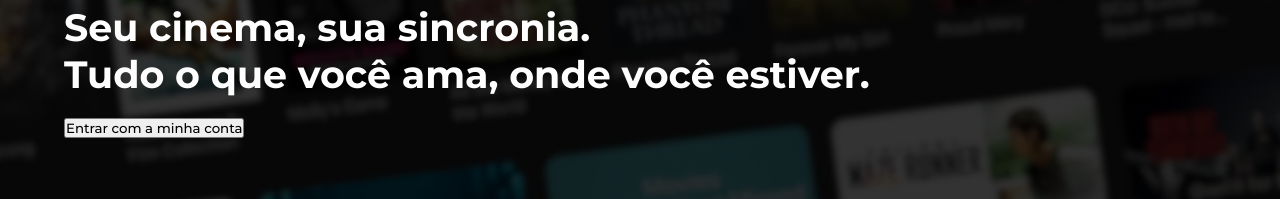
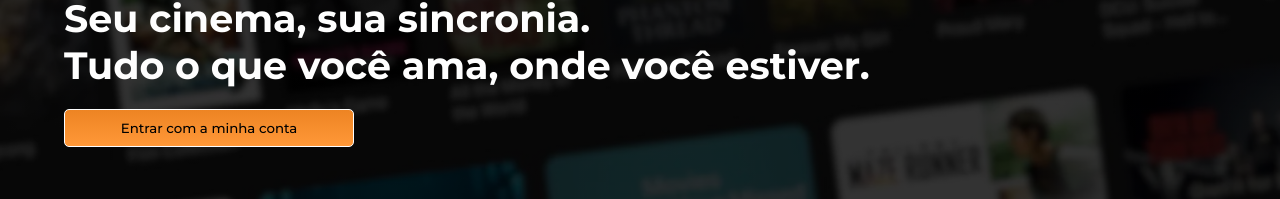
Before and after one commit to Perestra/cinesync, a React (Vite) app: page / in a window 1280 px wide. Shown: the part 174-373 px from the top of the page. Built offline with nearby package versions, Linux system fonts and the light colour scheme.

Commit message:
Styled the button in Inital page

```diff
--- a/src/pages/Initial/Initial.jsx
+++ b/src/pages/Initial/Initial.jsx
@@ -25,7 +25,7 @@ const Initial = () => {
         <Header />
         <div className={ styles.initial__presentation }>
           <h1 className={ styles.initial__title }>Seu cinema, sua sincronia. <br/> Tudo o que você ama, onde você estiver.</h1>
-          <Button title='Entrar com a minha conta' />
+          <Button className={ styles.initial__button } type='button' title='Entrar com a minha conta' />
         </div>
       </div>
       <main className={ styles.initial__main }>
--- a/src/pages/Initial/Initial.module.scss
+++ b/src/pages/Initial/Initial.module.scss
@@ -41,6 +41,24 @@
         color: var(--primaryText);
         font-size: 2.375rem;
         font-weight: 700;
+    }
+
+    &__button {
+        width: 100%;
+        max-width: 290px;
+        height: auto;
+
+        border: 1px solid var(--primaryText);
+        border-radius: 5px;
+        background: var(--primaryLinearButton);
+        padding: 10px 50px;
+        cursor: pointer;
+
+        &__text {
+            font-size: 0.875rem;
+            font-weight: 400;
+            color: var(--primaryText);
+        }
     }
 
     &__main {
```
Also changed, not shown: src/components/Button/Button.module.scss (deleted, +0 -13 lines).
